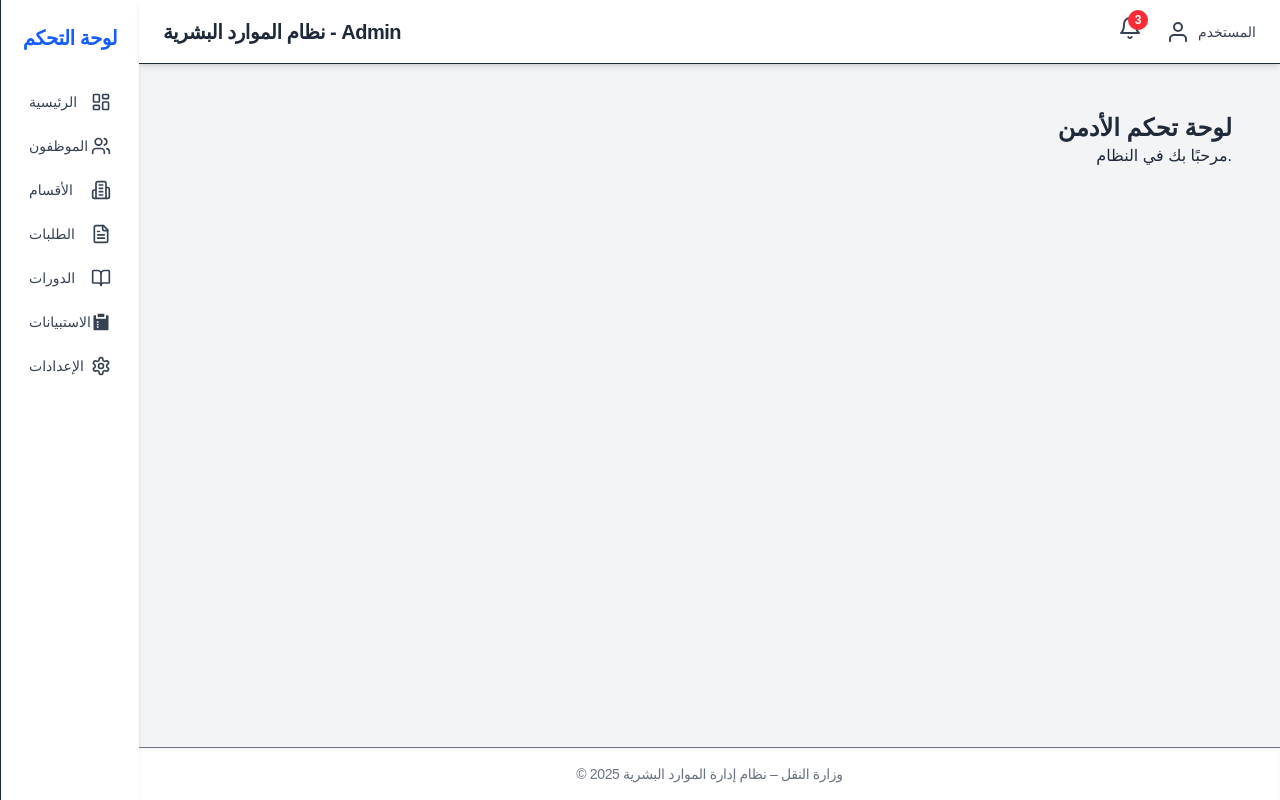
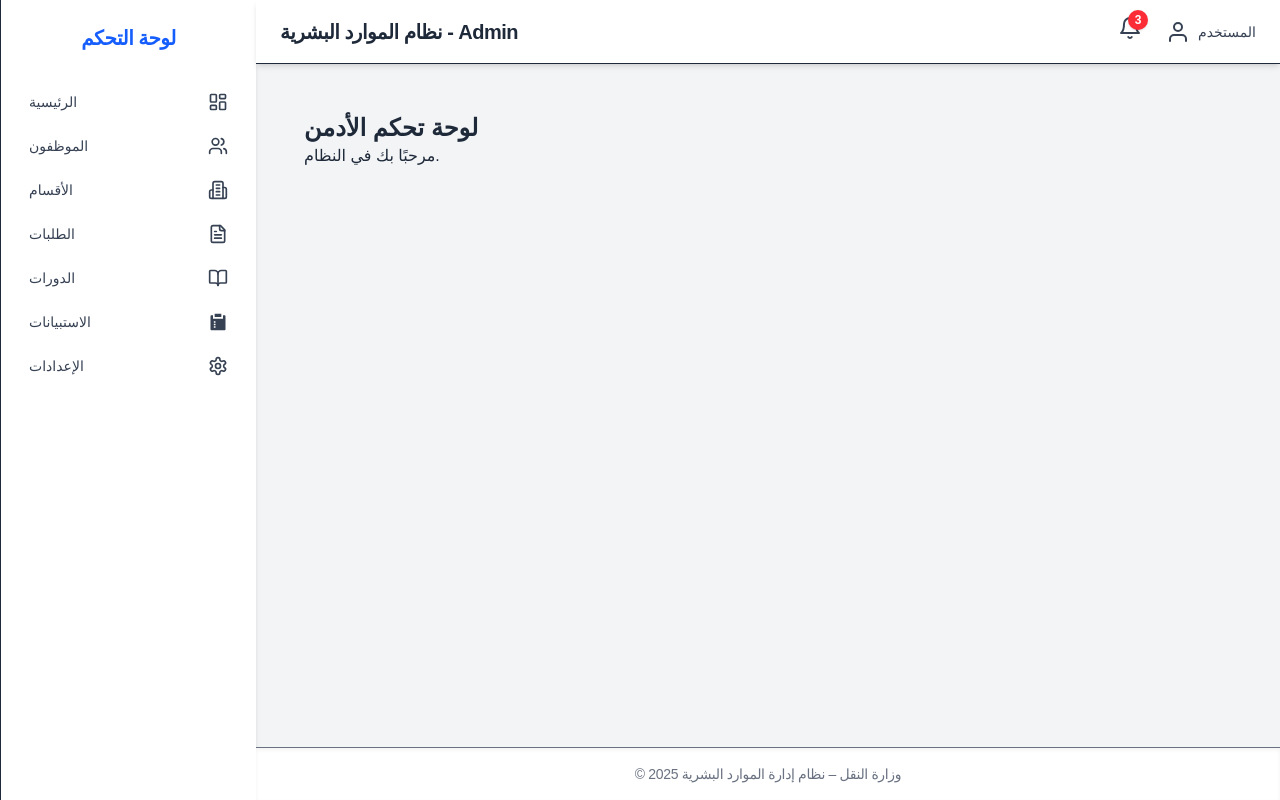
Before and after one commit to aboalinour/hrms_front, a Next.js app: page /admin in a window 1280 px wide. Built offline with nearby package versions, Linux system fonts and the light colour scheme; no server answers.

Commit message:
Update layout.tsx

```diff
--- a/src/app/admin/components/layout.tsx
+++ b/src/app/admin/components/layout.tsx
@@ -1,7 +1,4 @@
-// src/app/admin/components/layout.tsx
 "use client";
-
-import React from "react";
 
 interface AdminDashboardLayoutProps {
   children: React.ReactNode;
@@ -17,12 +14,12 @@ export default function AdminDashboardLayout({
   footer,
 }: AdminDashboardLayoutProps) {
   return (
-    <div className="flex min-h-screen bg-gray-100 text-right w-full">
-      <div className="transition-all duration-300">{sidebar}</div>
+    <div className="flex min-h-screen w-full bg-gray-100">
+      <aside className="w-64">{sidebar}</aside>
 
       <div className="flex-1 flex flex-col">
         {navbar}
-        <main className="flex-1 p-6 overflow-y-auto">{children}</main>
+        <main className="flex-1 p-6">{children}</main>
         {footer}
       </div>
     </div>
```
